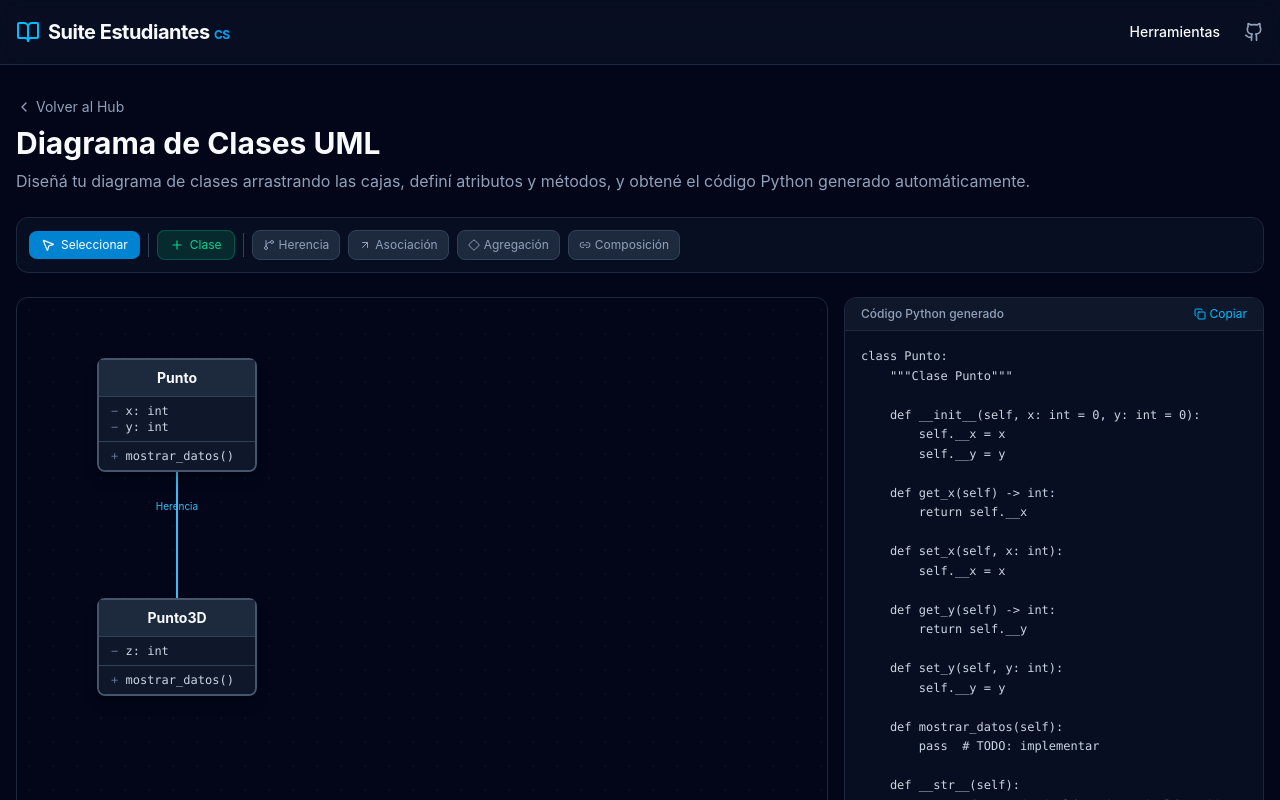
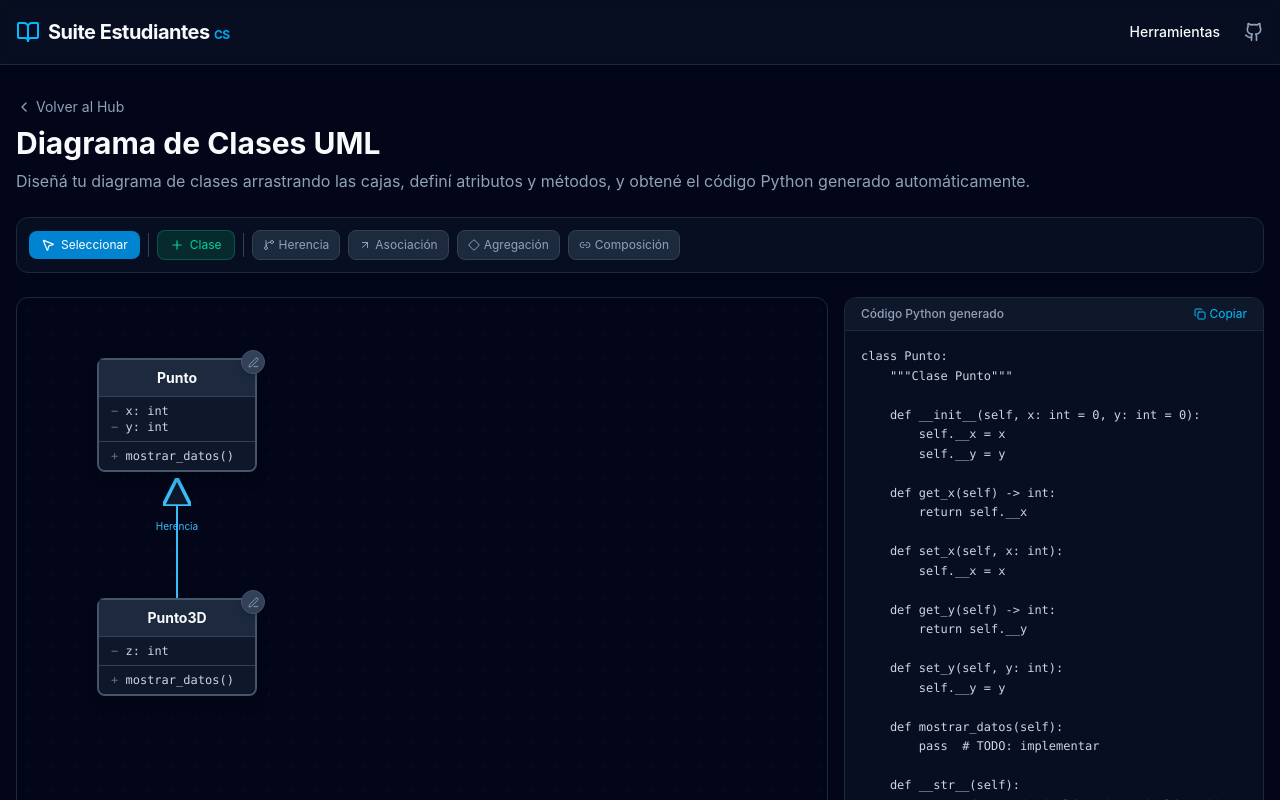
Before and after one commit to JoaquinSasso/MenSso, a React (Vite) app in the folder suite-estudiantes/: page /poo/diagrama-clases in a window 1280 px wide. Shown: the top 800 px of the page. Built offline with nearby package versions, Linux system fonts and the light colour scheme.

Commit message:
refactor: simplify preemptive algorithm check in CPU scheduler

```diff
--- a/suite-estudiantes/src/pages/poo/DiagramaClases.tsx
+++ b/suite-estudiantes/src/pages/poo/DiagramaClases.tsx
@@ -267,12 +267,14 @@ function UMLClassBox({
 	isRelSource,
 	onMouseDown,
 	onClick,
+	onEdit,
 }: {
 	cls: UMLClass;
 	isSelected: boolean;
 	isRelSource: boolean;
 	onMouseDown: (e: React.MouseEvent | React.TouchEvent) => void;
 	onClick: () => void;
+	onEdit: () => void;
 }) {
 	return (
 		<div
@@ -283,7 +285,7 @@ function UMLClassBox({
 						? "border-amber-400 shadow-amber-500/20"
 						: "border-slate-600 shadow-black/20"
 			}`}
-			style={{ left: cls.x, top: cls.y }}
+			style={{ left: cls.x, top: cls.y, zIndex: isSelected ? 10 : 1 }}
 			onMouseDown={onMouseDown}
 			onTouchStart={onMouseDown}
 			onClick={(e) => {
@@ -291,6 +293,19 @@ function UMLClassBox({
 				onClick();
 			}}
 		>
+			{/* Botón editar */}
+			<button
+				className="absolute -top-2.5 -right-2.5 w-6 h-6 flex items-center justify-center bg-slate-700 hover:bg-sky-600 border border-slate-600 hover:border-sky-500 rounded-full text-slate-400 hover:text-white transition-colors z-20 shadow-md"
+				onClick={(e) => {
+					e.stopPropagation();
+					onEdit();
+				}}
+				onMouseDown={(e) => e.stopPropagation()}
+				onTouchStart={(e) => e.stopPropagation()}
+				title={`Editar ${cls.name}`}
+			>
+				<Edit3 size={11} />
+			</button>
 			{/* Nombre */}
 			<div
 				className={`px-3 py-2 text-center font-bold text-sm border-b ${
@@ -355,8 +370,33 @@ function RelationLines({
 	relations: UMLRelation[];
 	classes: UMLClass[];
 }) {
-	function getCenter(cls: UMLClass): { x: number; y: number } {
-		return { x: cls.x + 80, y: cls.y + 40 };
+	// Estimar dimensiones de la caja UML
+	function getBox(cls: UMLClass) {
+		const w = 160;
+		const headerH = 36;
+		const attrH = Math.max(28, cls.attributes.length * 20 + 12);
+		const methH = Math.max(28, cls.methods.length * 20 + 12);
+		const h = headerH + attrH + methH;
+		return { x: cls.x, y: cls.y, w, h };
+	}
+
+	// Punto donde la línea centro→target intersecta el borde del rectángulo
+	function getEdgePoint(
+		box: { x: number; y: number; w: number; h: number },
+		target: { x: number; y: number },
+	): { x: number; y: number } {
+		const cx = box.x + box.w / 2;
+		const cy = box.y + box.h / 2;
+		const dx = target.x - cx;
+		const dy = target.y - cy;
+		if (dx === 0 && dy === 0) return { x: cx, y: cy };
+
+		const hw = box.w / 2;
+		const hh = box.h / 2;
+		const sx = hw / (Math.abs(dx) || 0.001);
+		const sy = hh / (Math.abs(dy) || 0.001);
+		const s = Math.min(sx, sy);
+		return { x: cx + dx * s, y: cy + dy * s };
 	}
 
 	function markerEnd(type: RelationType): string {
@@ -372,13 +412,22 @@ function RelationLines({
 		}
 	}
 
+	// Calcular dimensiones del SVG para cubrir todas las clases
+	const svgW =
+		classes.length > 0
+			? Math.max(...classes.map((c) => c.x + getBox(c).w + 40), 500)
+			: 500;
+	const svgH =
+		classes.length > 0
+			? Math.max(...classes.map((c) => c.y + getBox(c).h + 40), 500)
+			: 500;
+
 	return (
 		<svg
-			className="absolute inset-0 pointer-events-none w-full h-full"
-			style={{ zIndex: 0 }}
+			className="absolute top-0 left-0 pointer-events-none"
+			style={{ zIndex: 0, width: svgW, height: svgH }}
 		>
 			<defs>
-				{/* Herencia: triángulo vacío */}
 				<marker
 					id="arrowHerencia"
 					viewBox="0 0 12 12"
@@ -390,12 +439,11 @@ function RelationLines({
 				>
 					<path
 						d="M0,0 L12,6 L0,12 Z"
-						fill="none"
+						fill="#0f172a"
 						stroke="#38bdf8"
 						strokeWidth="1.5"
 					/>
 				</marker>
-				{/* Asociación: flecha simple */}
 				<marker
 					id="arrowAsoc"
 					viewBox="0 0 10 10"
@@ -412,7 +460,6 @@ function RelationLines({
 						strokeWidth="1.5"
 					/>
 				</marker>
-				{/* Agregación: rombo vacío */}
 				<marker
 					id="diamondOpen"
 					viewBox="0 0 16 10"
@@ -429,7 +476,6 @@ function RelationLines({
 						strokeWidth="1.5"
 					/>
 				</marker>
-				{/* Composición: rombo lleno */}
 				<marker
 					id="diamondFilled"
 					viewBox="0 0 16 10"
@@ -453,8 +499,13 @@ function RelationLines({
 				const target = classes.find((c) => c.id === rel.targetId);
 				if (!source || !target) return null;
 
-				const s = getCenter(source);
-				const t = getCenter(target);
+				const sBox = getBox(source);
+				const tBox = getBox(target);
+				const sCtr = { x: sBox.x + sBox.w / 2, y: sBox.y + sBox.h / 2 };
+				const tCtr = { x: tBox.x + tBox.w / 2, y: tBox.y + tBox.h / 2 };
+
+				const s = getEdgePoint(sBox, tCtr);
+				const t = getEdgePoint(tBox, sCtr);
 
 				return (
 					<g key={rel.id}>
@@ -466,15 +517,12 @@ function RelationLines({
 							stroke={REL_COLORS[rel.type]}
 							strokeWidth="2"
 							strokeDasharray={
-								rel.type === "asociacion"
-									? "none"
-									: rel.type === "herencia"
+								rel.type === "asociacion" || rel.type === "herencia"
 									? "none"
 									: "6,3"
 							}
 							markerEnd={markerEnd(rel.type)}
 						/>
-						{/* Etiqueta de relación */}
 						<text
 							x={(s.x + t.x) / 2}
 							y={(s.y + t.y) / 2 - 8}
@@ -485,7 +533,6 @@ function RelationLines({
 						>
 							{REL_LABELS[rel.type]}
 						</text>
-						{/* Cardinalidades */}
 						{rel.sourceLabel && (
 							<text
 								x={s.x + (t.x - s.x) * 0.15}
@@ -592,8 +639,28 @@ function ClassEditor({
 		});
 	}
 
+	const mouseDownTarget = useRef<EventTarget | null>(null);
+
 	return (
-		<div className="bg-slate-900 border border-slate-700 rounded-xl p-4 space-y-4 max-h-[80vh] overflow-y-auto">
+		<div
+			className="fixed inset-0 z-50 flex items-center justify-center p-4"
+			onMouseDown={(e) => {
+				mouseDownTarget.current = e.target;
+			}}
+			onClick={(e) => {
+				// Solo cerrar si mousedown Y mouseup fueron en el backdrop (no drag desde input)
+				if (
+					e.target === e.currentTarget &&
+					mouseDownTarget.current === e.currentTarget
+				)
+					onClose();
+				mouseDownTarget.current = null;
+			}}
+		>
+			{/* Backdrop */}
+			<div className="absolute inset-0 bg-black/60" />
+			{/* Modal */}
+			<div className="relative bg-slate-900 border border-slate-700 rounded-xl p-4 space-y-4 max-h-[85vh] overflow-y-auto w-full max-w-md shadow-2xl">
 				<div className="flex items-center justify-between">
 					<h3 className="font-bold text-sm">Editar Clase</h3>
 					<button onClick={onClose} className="text-slate-500 hover:text-white">
@@ -635,7 +702,9 @@ function ClassEditor({
 							<div key={a.id} className="flex gap-1 items-center">
 								<select
 									value={a.visibility}
-								onChange={(e) => updateAttr(a.id, "visibility", e.target.value)}
+									onChange={(e) =>
+										updateAttr(a.id, "visibility", e.target.value)
+									}
 									className="bg-slate-950 border border-slate-700 rounded px-1 py-1 text-xs w-12 focus:outline-none"
 								>
 									<option value="+">+</option>
@@ -722,7 +791,6 @@ function ClassEditor({
 					</div>
 				</div>
 
-			{/* Botones */}
 				<div className="flex gap-2 pt-2 border-t border-slate-800">
 					<button
 						onClick={save}
@@ -737,6 +805,7 @@ function ClassEditor({
 					>
 						<Trash2 size={14} />
 					</button>
+				</div>
 			</div>
 		</div>
 	);
@@ -829,15 +898,14 @@ export default function DiagramaClases() {
 
 			function onMove(ev: MouseEvent | TouchEvent) {
 				if (!dragRef.current || !canvasRef.current) return;
+				const dragId = dragRef.current.id;
 				const cx = "touches" in ev ? ev.touches[0].clientX : ev.clientX;
 				const cy = "touches" in ev ? ev.touches[0].clientY : ev.clientY;
 				const r = canvasRef.current.getBoundingClientRect();
 				const newX = Math.max(0, cx - r.left - dragRef.current.offsetX);
 				const newY = Math.max(0, cy - r.top - dragRef.current.offsetY);
 				setClasses((prev) =>
-					prev.map((c) =>
-						c.id === dragRef.current!.id ? { ...c, x: newX, y: newY } : c,
-					),
+					prev.map((c) => (c.id === dragId ? { ...c, x: newX, y: newY } : c)),
 				);
 			}
 
@@ -939,7 +1007,6 @@ export default function DiagramaClases() {
 		});
 	}
 
-	const selectedClass = classes.find((c) => c.id === selectedId);
 	const editingClass = classes.find((c) => c.id === editingId);
 
 	return (
@@ -1049,10 +1116,37 @@ export default function DiagramaClases() {
 							}
 						}}
 					>
+						{/* Spacer invisible para que el scroll cubra todas las clases */}
+						<div
+							style={{
+								width:
+									classes.length > 0
+										? Math.max(...classes.map((c) => c.x + 200)) + 40
+										: 0,
+								height:
+									classes.length > 0
+										? Math.max(...classes.map((c) => c.y + 150)) + 40
+										: 0,
+								minWidth: "100%",
+								minHeight: "100%",
+								pointerEvents: "none",
+							}}
+						/>
+
 						{/* Grid de fondo */}
 						<div
-							className="absolute inset-0 opacity-10"
+							className="absolute top-0 left-0 opacity-10"
 							style={{
+								width:
+									classes.length > 0
+										? Math.max(...classes.map((c) => c.x + 200)) + 40
+										: "100%",
+								height:
+									classes.length > 0
+										? Math.max(...classes.map((c) => c.y + 150)) + 40
+										: "100%",
+								minWidth: "100%",
+								minHeight: "100%",
 								backgroundImage:
 									"radial-gradient(circle, #475569 1px, transparent 1px)",
 								backgroundSize: "24px 24px",
@@ -1071,6 +1165,7 @@ export default function DiagramaClases() {
 								isRelSource={relSource === cls.id}
 								onMouseDown={(e) => handleDragStart(cls, e)}
 								onClick={() => handleClassClick(cls)}
+								onEdit={() => setEditingId(cls.id)}
 							/>
 						))}
 
@@ -1081,42 +1176,6 @@ export default function DiagramaClases() {
 							</div>
 						)}
 					</div>
-
-					{/* Acciones sobre clase seleccionada */}
-					{selectedClass && mode === "select" && !editingId && (
-						<div className="flex gap-2 mt-2">
-							<button
-								onClick={() => setEditingId(selectedClass.id)}
-								className="flex items-center gap-1.5 text-xs bg-slate-800 hover:bg-slate-700 text-slate-300 px-3 py-1.5 rounded-lg"
-							>
-								<Edit3 size={12} />
-								Editar {selectedClass.name}
-							</button>
-							<button
-								onClick={() => deleteClass(selectedClass.id)}
-								className="flex items-center gap-1.5 text-xs bg-red-600/20 hover:bg-red-600/30 text-red-400 border border-red-500/30 px-3 py-1.5 rounded-lg"
-							>
-								<Trash2 size={12} />
-								Eliminar
-							</button>
-						</div>
-					)}
-
-					{/* Editor de clase */}
-					{editingClass && (
-						<div className="mt-2">
-							<ClassEditor
-								cls={editingClass}
-								onUpdate={(updated) =>
-									setClasses(
-										classes.map((c) => (c.id === updated.id ? updated : c)),
-									)
-								}
-								onDelete={() => deleteClass(editingClass.id)}
-								onClose={() => setEditingId(null)}
-							/>
-						</div>
-					)}
 
 					{/* Lista de relaciones */}
 					{relations.length > 0 && (
@@ -1176,6 +1235,18 @@ export default function DiagramaClases() {
 					</div>
 				</div>
 			</div>
+
+			{/* Modal flotante de edición */}
+			{editingClass && (
+				<ClassEditor
+					cls={editingClass}
+					onUpdate={(updated) =>
+						setClasses(classes.map((c) => (c.id === updated.id ? updated : c)))
+					}
+					onDelete={() => deleteClass(editingClass.id)}
+					onClose={() => setEditingId(null)}
+				/>
+			)}
 		</div>
 	);
 }
--- a/suite-estudiantes/src/pages/so/PlanificadorCPU.tsx
+++ b/suite-estudiantes/src/pages/so/PlanificadorCPU.tsx
@@ -119,12 +119,6 @@ function simulate(
 	const steps: SimStep[] = [];
 	const ganttData: Record<string, CellType[]> = {};
 	for (const p of procs) ganttData[p.name] = [];
-
-	const isPreemptive =
-		algorithm === "sjf-preemptive-burst" ||
-		algorithm === "sjf-preemptive-remaining" ||
-		algorithm === "round-robin" ||
-		algorithm === "priorities";
 
 	const usesQuantum = algorithm === "round-robin" || algorithm === "priorities";
 
```
Lines whose indentation alone changed are shown as unchanged.
